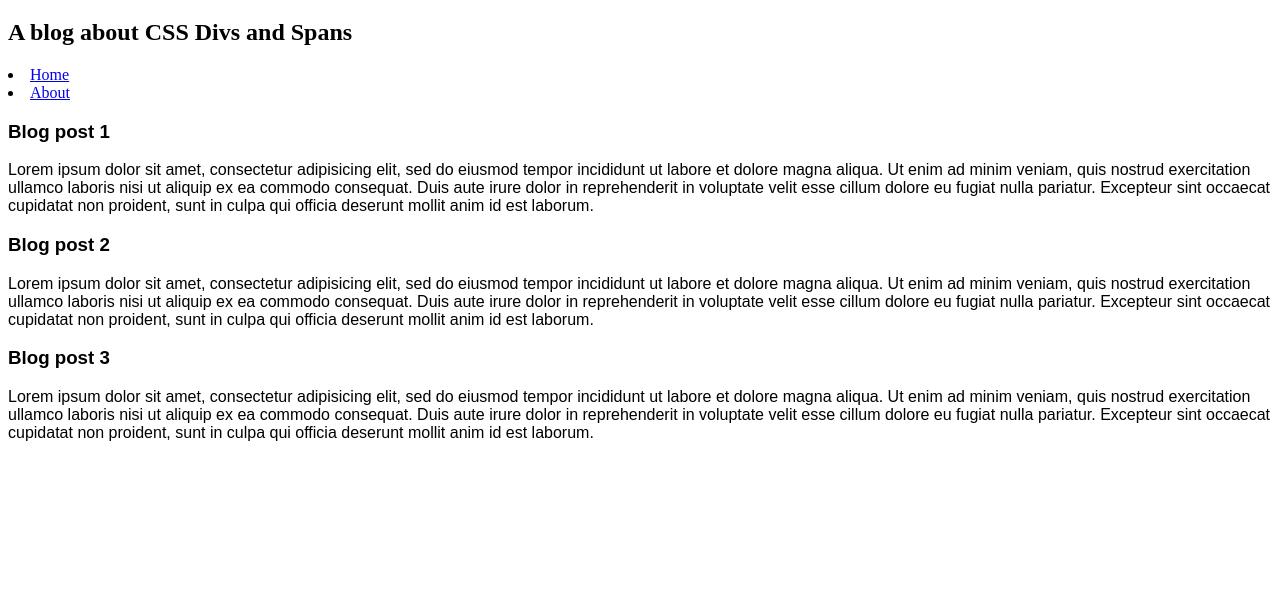
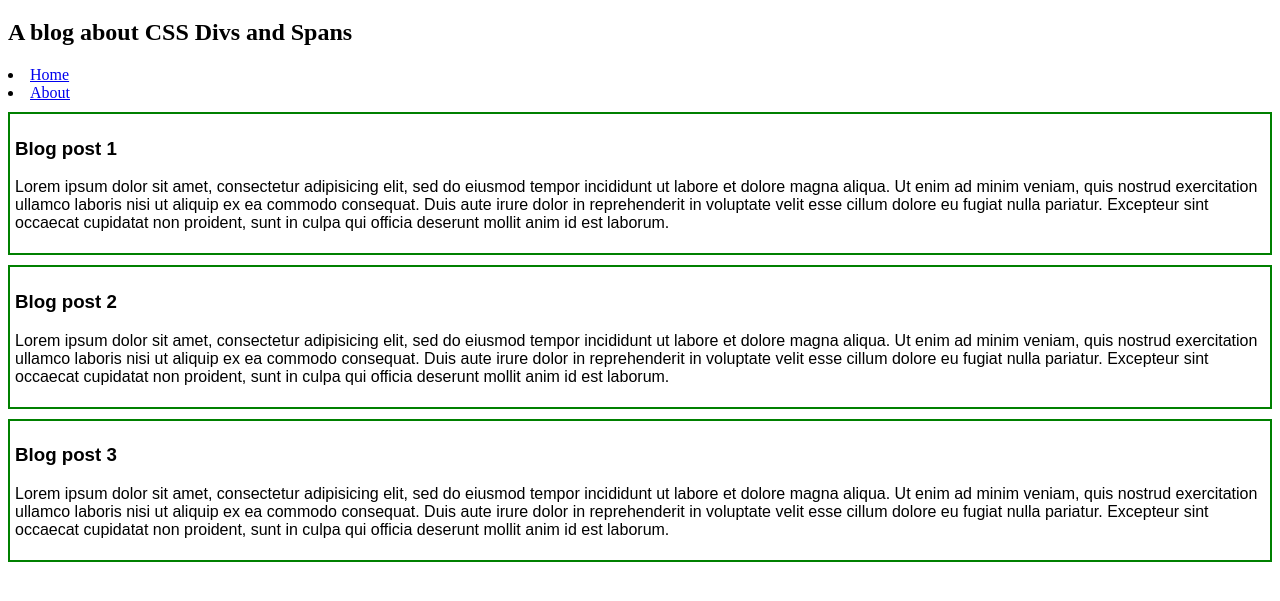
Before and after one commit to psixi/blogdivspan, a plain HTML site: page index.html in a window 1280 px wide. Shown: the part 61-662 px from the top of the page. Drawn offline with Linux system fonts and the light colour scheme.

Commit message:
added margin, border and padding to blog posts

```diff
--- a/css/styles.css
+++ b/css/styles.css
@@ -1,5 +1,9 @@
 .post{
   font-family: sans-serif;
+  margin-top:10px;
+  margin-bottom: 10px;
+  border: 2px solid green;
+  padding: 5px
 }
 
 .about{
```
